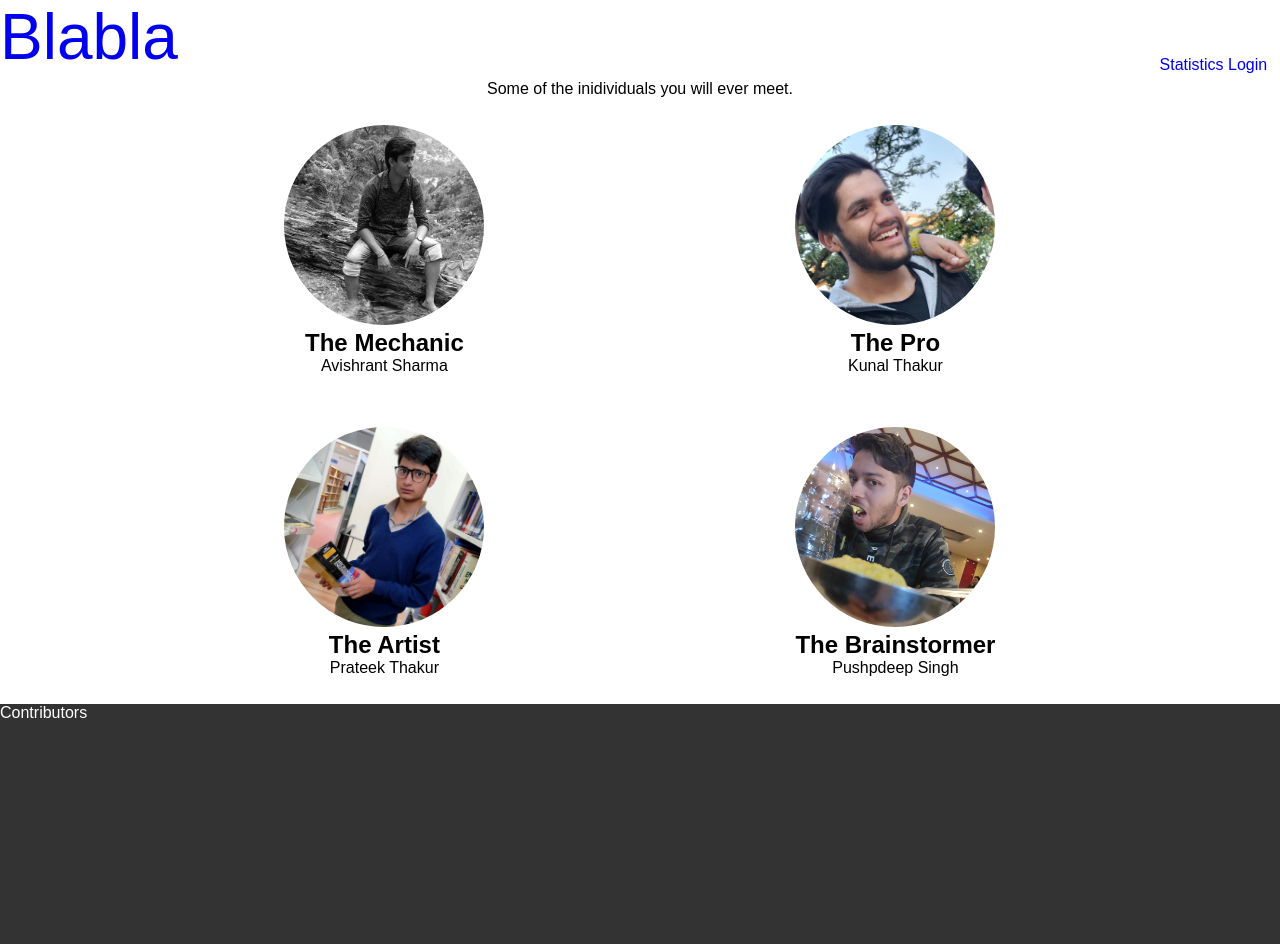
After one commit to AvishrantsSh/Hackathon, a Django app: page /contributors/ in a window 1280 px wide. The commit adds this page. Run offline with Django 3.2, Linux system fonts and the light colour scheme.

Commit message:
Added Basic styles. Contrib page

```diff
--- a/central/urls.py
+++ b/central/urls.py
@@ -4,10 +4,12 @@ from django.views.generic import TemplateView
 
 urlpatterns = [
     path('', TemplateView.as_view(template_name='home.html'), name='home'),
+    path('contributors/', TemplateView.as_view(template_name='dev.html'), name='dev'),
+    path('stats/general', views.GenStats_View.as_view(), name='gstats'),
     path('add/',views.newdt,name='add'),
     path('random/', views.random_gen, name='random'),
     path('generate/', TemplateView.as_view(template_name='generate.html'), name='generate'),
-    # path("robots.txt",TemplateView.as_view(template_name="robots.txt", content_type="text/plain")),
-    # path('manifest.json',TemplateView.as_view(template_name='pwa/manifest.json',content_type='text/plain')),
-    # path('serviceworker.js',TemplateView.as_view(template_name='pwa/serviceworker.js',content_type='text/javascript')),
+    path("robots.txt",TemplateView.as_view(template_name="robots.txt", content_type="text/plain")),
+    path('manifest.json',TemplateView.as_view(template_name='pwa/manifest.json',content_type='text/plain')),
+    path('serviceworker.js',TemplateView.as_view(template_name='pwa/serviceworker.js',content_type='text/javascript')),
 ]
--- a/static/style/basestyle.css
+++ b/static/style/basestyle.css
@@ -1,6 +1,7 @@
 body{
     margin: 0;
     font-size: 2vh;
+    font-family: Arial, Helvetica, sans-serif;
 }
 a{
     text-decoration: none;
@@ -19,8 +20,12 @@ a{
     background-color: #333;
     color: white;
 }
+#footer a{
+    color: white;
+}
 #top_head{
     width: 100vw;
+    font-size: 8vh;
     height: 70%;
 }
 #link_head{
--- /dev/null
+++ b/static/style/devstyle.css
@@ -0,0 +1,26 @@
+#center{
+    width: 100vw;
+    text-align: center;
+}
+#contrib{
+    width: 100vw;
+    box-sizing: border-box;
+    display: flex;
+    justify-content: center;
+}
+table{
+    width: 80%;
+    text-align: center;
+}
+td{
+    padding: 25px;
+}
+#imgstyle{
+    height: 200px;
+    border-radius: 50%;
+}
+#title_name{
+    font-family: sans-serif;
+    font-size: 3vh;
+    font-weight:bolder;
+}
--- a/templates/base.html
+++ b/templates/base.html
@@ -14,7 +14,7 @@
         <meta name="keywords" content="Donation, Funds, Uphaar">
         <meta name="author" content="Avishrant Sharma">
         <meta name="viewport" content="width=device-width,initial-scale=1.0">
-        <link rel="stylesheet" href="{%static 'style/basestyle.css'%}">
+        <link rel="stylesheet" href="{%static 'style/basestyle.css'%}" type="text/css">
 
         <!-- Path to manifest.json -->
         <link rel="manifest" href="/manifest.json">
@@ -49,9 +49,10 @@
     <body>
         <div id="header">
             <div id="top_head">
-                <a href="{%url 'home'%}">Test Site</a>
+                <a href="{%url 'home'%}">Blabla</a>
             </div>
             <div id="link_head">
+                <a href="{%url 'gstats'%}">Statistics</a>
                 {%if user.is_authenticated%}
                     <a href="{%url 'logout'%}">Logout</a>
                 {%else%}
@@ -65,7 +66,7 @@
             {%endblock content%}
         </div>
         <div id="footer">
-
+            <a href="{%url 'dev'%}">Contributors</a>
         </div>
 
     </body>
--- /dev/null
+++ b/templates/dev.html
@@ -0,0 +1,53 @@
+{%extends 'base.html'%}
+
+{%load static%}
+
+{%block title%}
+    Home|Test
+{%endblock title%}
+{%block link%}
+    <link rel="stylesheet" href="{%static 'style/devstyle.css'%}?v=1.1">
+
+{%endblock link%}
+
+<!-- Start From here -->
+{%block content%}
+    <div id="center">Some of the inidividuals you will ever meet.</div>
+    <div id="contrib">
+        <table >
+            <tr>
+                <td>
+                    <img src="{%static 'images/assets/Avishrant.jpg'%}" id="imgstyle">
+                    <figcaption>
+                        <span id="title_name">The Mechanic</span><br>
+                        Avishrant Sharma
+                    </figcaption>
+                </td>
+                <td>
+                    <img src="{%static 'images/assets/Kunal.jpg'%}" id="imgstyle">
+                    <figcaption>
+                        <span id="title_name">The Pro</span><br>
+                        Kunal Thakur
+                    </figcaption>
+                </td>
+            </tr>
+            <tr>
+                <td>
+                    <img src="{%static 'images/assets/Prateek.jpg'%}" id="imgstyle">
+                    <figcaption>
+                        <span id="title_name">The Artist</span><br>
+                        Prateek Thakur
+                    </figcaption>
+                </td>
+                <td>
+                    <img src="{%static 'images/assets/Pushpdeep.jpg'%}" id="imgstyle">
+                    <figcaption>
+                        <span id="title_name">The Brainstormer</span><br>
+                        Pushpdeep Singh
+                    </figcaption>
+                </td>
+            </tr>
+        </table>
+    </div>
+
+{%endblock content%}
--- a/templates/pwa/serviceworker.js
+++ b/templates/pwa/serviceworker.js
@@ -1,5 +1,5 @@
 
-const CACHE = 'test_cache_v1.1';
+const CACHE = 'test_cache_v2';
 const filestoCache = ['/static/noconn.html',
                       '/static/style/basestyle.css',
                       '/manifest.json',
```
Also changed, not shown: Hackathon/settings.py (+4 -4 lines), central/views.py (+7 -0 lines), templates/stats.html (added, +12 -0 lines), static/images/assets/Avishrant.jpg (added), static/images/assets/Kunal.jpg (added), static/images/assets/Prateek.jpg (added), static/images/assets/Pushpdeep.jpg (added).
